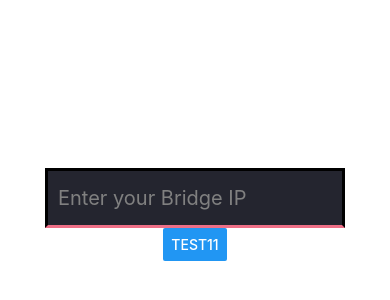
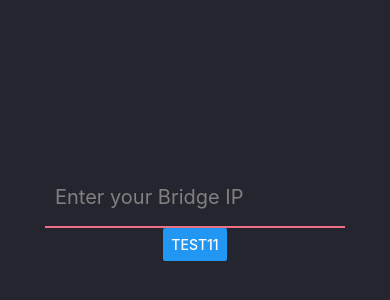
Before and after one commit to sakuru9/RoomController, a React Native app: screen / in a window 390 px wide. Shown: the part 208-508 px from the top of the page. Built offline with nearby package versions, Linux system fonts and the light colour scheme.

Commit message:
feat: add initial styles'

```diff
--- a/App.tsx
+++ b/App.tsx
@@ -3,9 +3,13 @@ import React from "react";
 import { Button, StyleSheet, Text, View } from "react-native";
 import TextField from "./components/TextInput";
 import { getGroups, getScenes } from "./control/index";
+import { Theme } from "./theme";
+import { ThemeProvider } from "styled-components/native";
 
 export default function App() {
   return (
+    <>
+      <ThemeProvider theme={Theme}>
         <View style={styles.container}>
           <TextField />
           <Button
@@ -17,13 +21,15 @@ export default function App() {
           />
           <StatusBar style="auto" />
         </View>
+      </ThemeProvider>
+    </>
   );
 }
 
 const styles = StyleSheet.create({
   container: {
     flex: 1,
-    backgroundColor: "#fff",
+    backgroundColor: Theme.backgroundColor,
     alignItems: "center",
     justifyContent: "center",
   },
--- a/components/TextInput.tsx
+++ b/components/TextInput.tsx
@@ -1,6 +1,6 @@
 import React, { Component } from "react";
 import { TextInput } from "react-native";
-import styled from "styled-components/native";
+import styled, { withTheme } from "styled-components/native";
 
 const StyledTextInput = styled.TextInput`
   height: 60px;
@@ -8,10 +8,10 @@ const StyledTextInput = styled.TextInput`
   max-width: 300px;
   font-size: 20px;
   padding-left: 10px;
-  background-color: rgb(36, 37, 47);
-  color: rgb(255, 64, 102);
-  border-bottom-color: rgb(238, 111, 135);
-  border-width: 3px;
+  background-color: ${(props) => props.theme.backgroundColor};
+  color: ${(props) => props.theme.textColorRed1};
+  border-bottom-color: ${(props) => props.theme.textColorRed1};
+  border-bottom-width: 2px;
 `;
 
 const TextField = () => {
--- /dev/null
+++ b/theme.ts
@@ -0,0 +1,5 @@
+import { StyleSheet } from "react-native";
+export const Theme = {
+  backgroundColor: "#24252f",
+  textColorRed1: "#ee6f86",
+};
```
Also changed, not shown: styled-components.d.ts (added, +7 -0 lines). Lines whose indentation alone changed are shown as unchanged.
